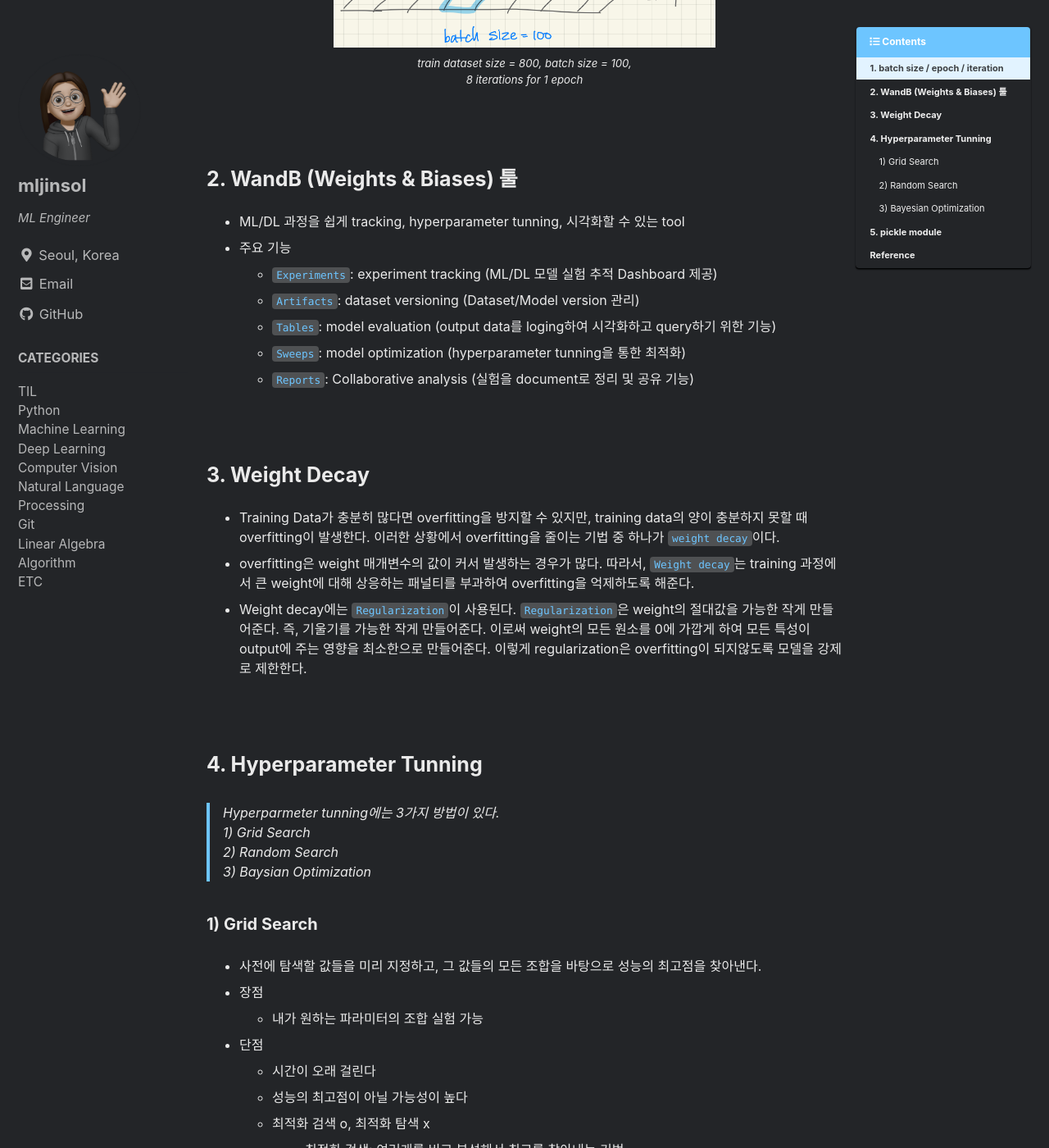
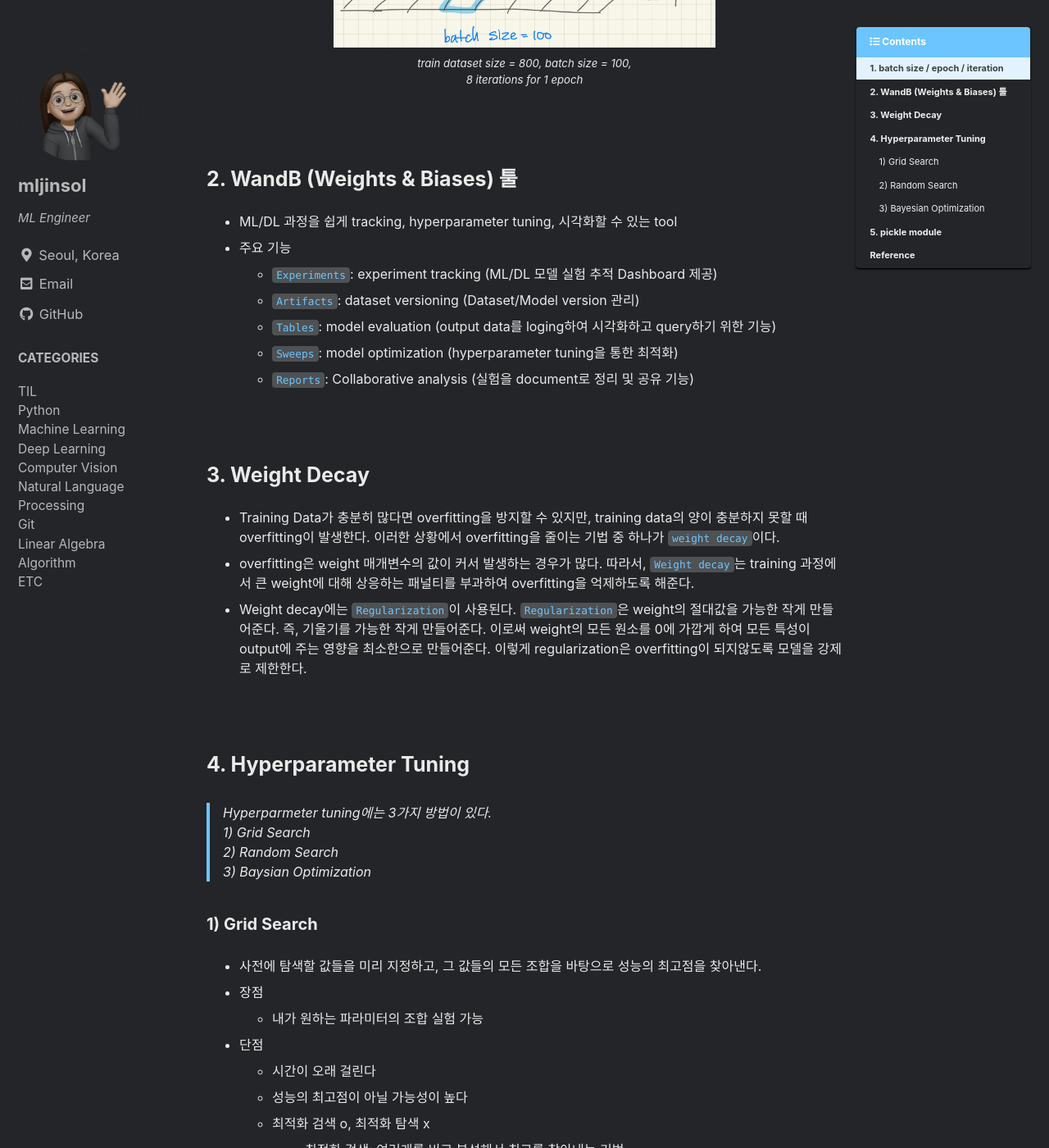
Before and after one commit to aijinsol/aijinsol.github.io, a Jekyll site: the page built from _posts/2022-07-18-TIL_005.md, in a window 1280 px wide and 1400 px high, scrolled down 1013 px. Shown: the whole window at 82% size. Built offline with Jekyll 4.4.1, drawn with Linux system fonts in a browser that asks for light colours; cached includes are drawn as plain includes; comment, search, counter and statistics services are not loaded; some of the changed text lies outside the part shown.

Commit message:
docs: fix typos of TIL_005

```diff
--- a/_posts/2022-07-18-TIL_005.md
+++ b/_posts/2022-07-18-TIL_005.md
@@ -24,12 +24,12 @@ last_modified_at: 2022-07-18
 <br>
 
 # 2. WandB (Weights & Biases) 툴
-+ ML/DL 과정을 쉽게 tracking, hyperparameter tunning, 시각화할 수 있는 tool
++ ML/DL 과정을 쉽게 tracking, hyperparameter tuning, 시각화할 수 있는 tool
 + 주요 기능
   + `Experiments`: experiment tracking (ML/DL 모델 실험 추적 Dashboard 제공)
   + `Artifacts`: dataset versioning (Dataset/Model version 관리)
   + `Tables`: model evaluation (output data를 loging하여 시각화하고 query하기 위한 기능)
-  + `Sweeps`: model optimization (hyperparameter tunning을 통한 최적화)
+  + `Sweeps`: model optimization (hyperparameter tuning을 통한 최적화)
   + `Reports`: Collaborative analysis (실험을 document로 정리 및 공유 기능)
 
 <br>
@@ -46,9 +46,9 @@ last_modified_at: 2022-07-18
 
 <br>
 
-# 4. Hyperparameter Tunning
+# 4. Hyperparameter Tuning
 
-> Hyperparmeter tunning에는 3가지 방법이 있다. <br>
+> Hyperparmeter tuning에는 3가지 방법이 있다. <br>
 > 1) Grid Search <br>
 > 2) Random Search <br>
 > 3) Baysian Optimization
@@ -90,6 +90,6 @@ last_modified_at: 2022-07-18
 # Reference
 + [batch size, epoch, iteration](https://losskatsu.github.io/machine-learning/epoch-batch/#2-batch-size%EC%9D%98-%EC%9D%98%EB%AF%B8)
 + [weight decay](https://goatlab.tistory.com/124)
-+ [hyperparmater tunning - grid search / random search / bayesian optimization](https://dacon.io/competitions/open/235698/talkboard/403915?page=1&dtype=recent&ptype&fType)
++ [hyperparmater tuning - grid search / random search / bayesian optimization](https://dacon.io/competitions/open/235698/talkboard/403915?page=1&dtype=recent&ptype&fType)
 
 <br>
```
